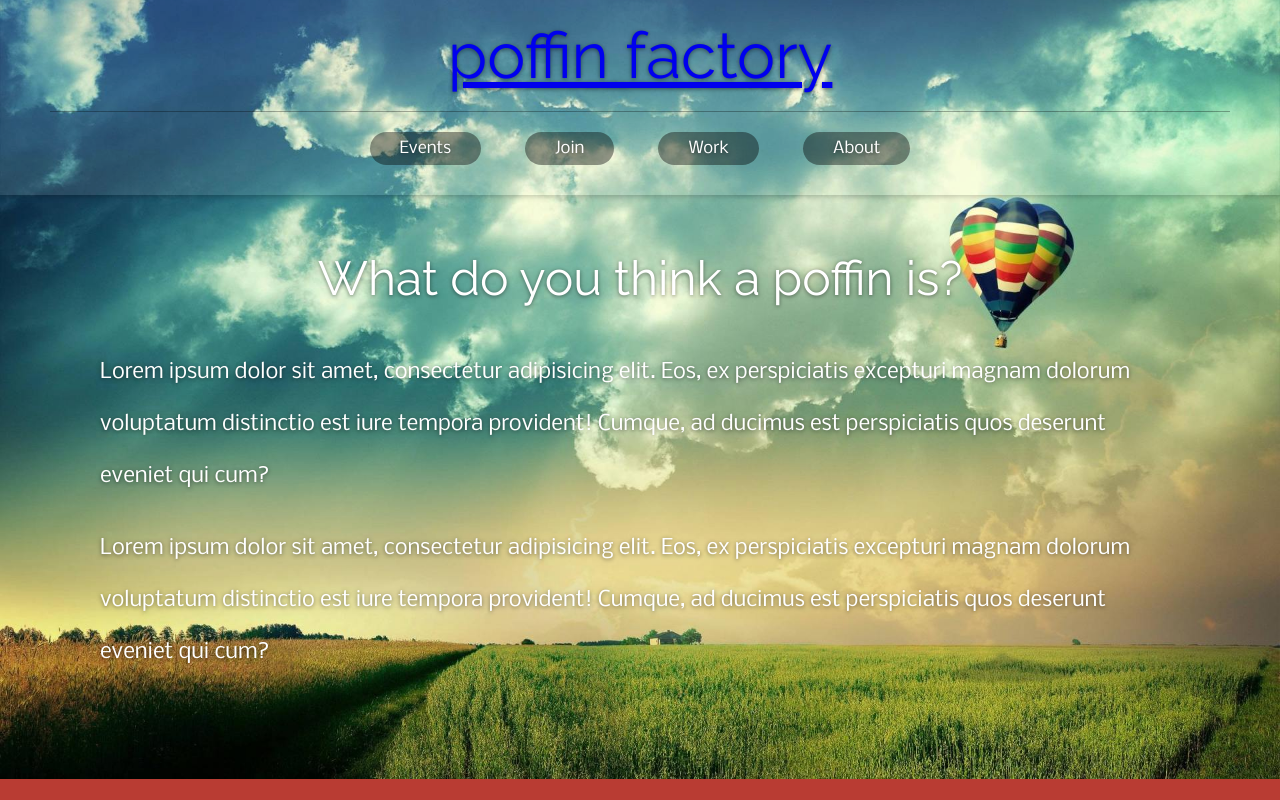
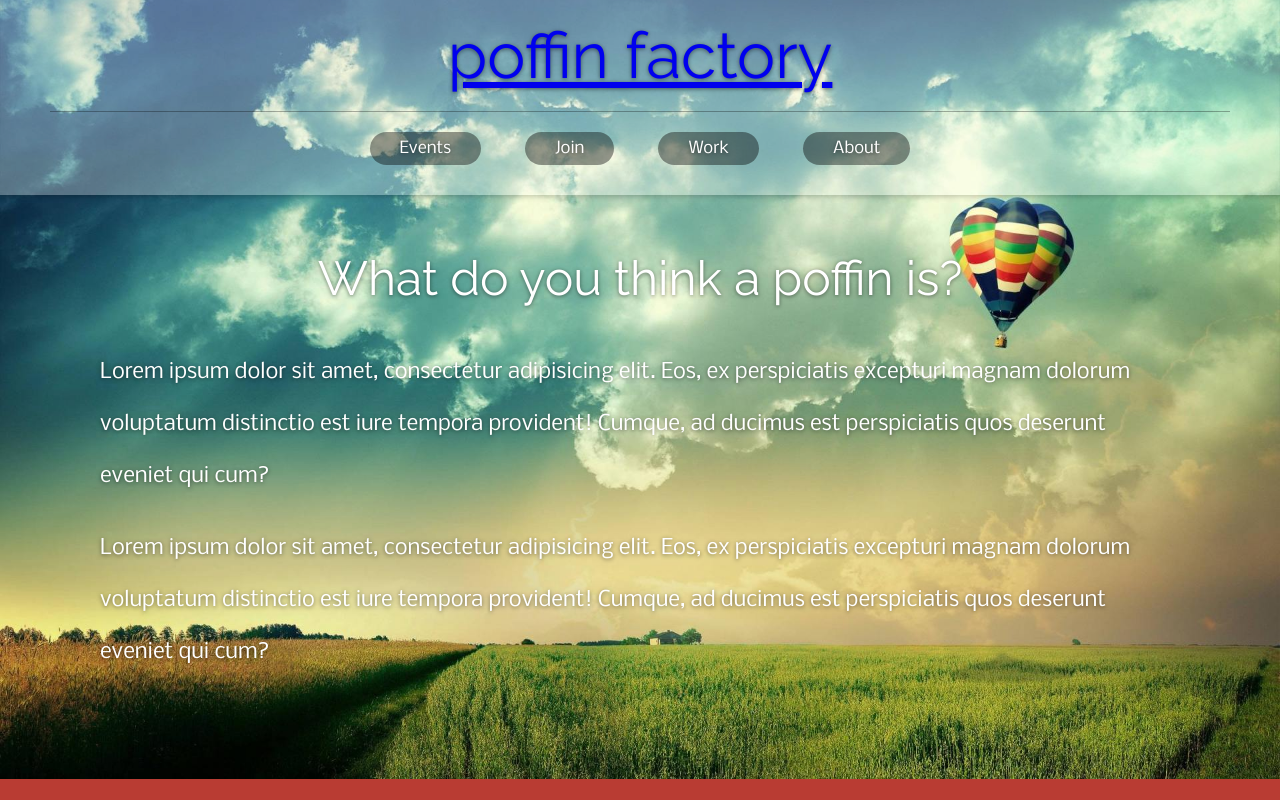
Before and after one commit to davidnuon/poffinfactory, a plain HTML site: page index.html in a window 1280 px wide. Shown: the top 800 px of the page. Drawn offline with nearby package versions, Linux system fonts and the light colour scheme.

Commit message:
Changed Header fading

```diff
--- a/index.html
+++ b/index.html
@@ -9,7 +9,7 @@
 	</head>
 	<body id="skrollr-body">
 		<header
-			data-0="background-color:rgba(255,255,255,.1);"
+			data-0="background-color:rgba(255,255,255,.3);"
 			data-500="background-color:rgba(255,255,255,.8);"
 		>
 			<div class="grid-container">
@@ -105,7 +105,7 @@
 		<script>
 		$(function () {
 			var s = skrollr.init();
-			var offset = $('header').height() + 40;
+			var offset = $('header').height();
 			var $root =  $('html, body');
 
 	        $('a').click(function(){
```
